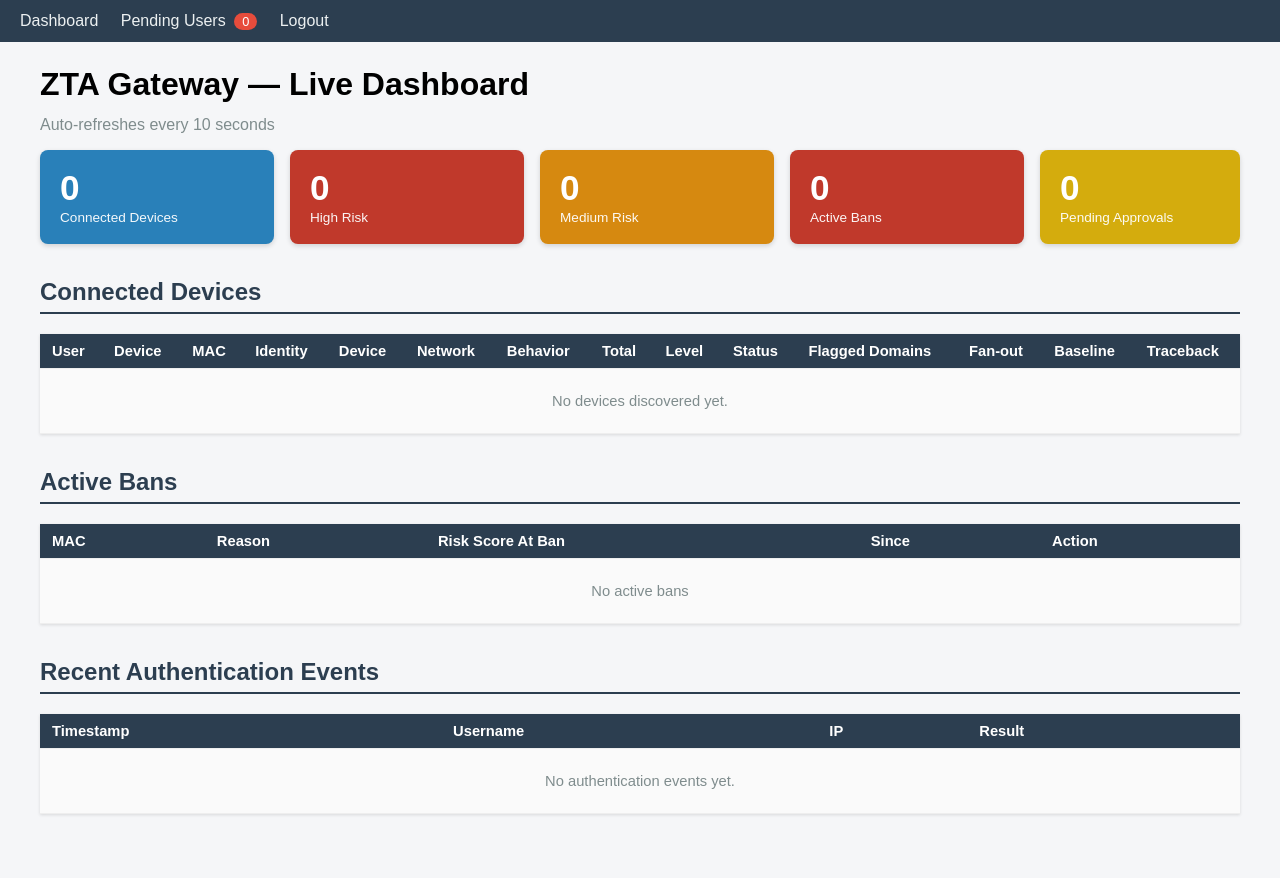
After one commit to mayu3000/zta-gateway, a Flask app: page /admin in a window 1280 px wide. The commit adds this page. Run offline with Flask 3, Linux system fonts and the light colour scheme; the visitor is signed in with stand-in values (Sample User, id 1).

Commit message:
Phase 6: admin dashboard polish, self-registration, user approval queue, live monitoring
Co-Authored-By: Claude Code <noreply@anthropic.com>

```diff
--- a/app/__init__.py
+++ b/app/__init__.py
@@ -14,7 +14,10 @@ def create_app():
         # create a default admin user if none exists (Phase 1 shortcut)
         if not User.query.filter_by(username="admin").first():
             admin = User(username="admin",
-                         password_hash=generate_password_hash("admin123"))
+                         email="admin@local",
+                         password_hash=generate_password_hash("admin123"),
+                         status="approved",
+                         is_admin=True)
             db.session.add(admin)
             db.session.commit()
 
--- a/app/models.py
+++ b/app/models.py
@@ -7,7 +7,12 @@ db = SQLAlchemy()
 class User(db.Model):
     id = db.Column(db.Integer, primary_key=True)
     username = db.Column(db.String(80), unique=True, nullable=False)
+    email = db.Column(db.String(120), unique=True, nullable=True)
     password_hash = db.Column(db.String(200), nullable=False)
+    # Phase 6: registration workflow — pending until an admin approves.
+    status = db.Column(db.String(20), default="pending")  # pending/approved/rejected
+    registered_at = db.Column(db.DateTime, default=datetime.utcnow)
+    is_admin = db.Column(db.Boolean, default=False)
 
 
 class AuthEvent(db.Model):
--- a/app/routes.py
+++ b/app/routes.py
@@ -1,6 +1,7 @@
-from flask import Blueprint, render_template, request, redirect, session, url_for
-from werkzeug.security import check_password_hash
+from flask import Blueprint, render_template, request, redirect, session, url_for, flash
+from werkzeug.security import check_password_hash, generate_password_hash
 from datetime import datetime
+from sqlalchemy.exc import IntegrityError
 from .models import User, Device, AuthEvent, Ban, db
 from .enforcement.quarantine import release_device
 from .logging.forensic import log_forensic_event
@@ -8,6 +9,13 @@ from .traceback.tracer import reconstruct_timeline
 from .sync_devices import sync_devices
 
 main = Blueprint("main", __name__)
+
+
+def _require_login():
+    if "user" not in session:
+        return redirect(url_for("main.login"))
+    return None
+
 
 @main.route("/login", methods=["GET", "POST"])
 def login():
@@ -21,25 +29,130 @@ def login():
             result="Success" if success else "Failed",
         ))
         db.session.commit()
-        if success:
-            session["user"] = user.username
-            return redirect(url_for("main.dashboard"))
-        return "Invalid credentials", 401
+        if not success:
+            return "Invalid credentials", 401
+        if user.status != "approved":
+            return "Your account is pending admin approval.", 403
+        session["user"] = user.username
+        return redirect(url_for("main.admin_dashboard"))
     return render_template("login.html")
 
+
+@main.route("/register", methods=["GET", "POST"])
+def register():
+    if request.method == "POST":
+        username = request.form.get("username", "").strip()
+        email = request.form.get("email", "").strip()
+        password = request.form.get("password", "")
+        confirm = request.form.get("confirm", "")
+
+        if not username or not password or not email:
+            return "Username, email and password are all required.", 400
+        if password != confirm:
+            return "Passwords do not match.", 400
+        if User.query.filter_by(username=username).first():
+            return "Username already taken.", 400
+        if User.query.filter_by(email=email).first():
+            return "Email already registered.", 400
+
+        try:
+            db.session.add(User(
+                username=username,
+                email=email,
+                password_hash=generate_password_hash(password),
+                status="pending",
+                is_admin=False,
+            ))
+            db.session.commit()
+        except IntegrityError:
+            db.session.rollback()
+            return "Username or email already registered.", 400
+
+        flash("Registration submitted. An admin must approve your account before you can log in.")
+        return redirect(url_for("main.login"))
+    return render_template("register.html")
+
+
+@main.route("/admin/pending")
+def pending_users():
+    guard = _require_login()
+    if guard:
+        return guard
+    pending = User.query.filter_by(status="pending").order_by(
+        User.registered_at.asc()).all()
+    return render_template("pending_users.html", pending=pending)
+
+
+@main.route("/admin/approve/<int:user_id>", methods=["POST"])
+def approve_user(user_id):
+    guard = _require_login()
+    if guard:
+        return guard
+    user = User.query.get(user_id)
+    if not user:
+        return "User not found", 404
+    user.status = "approved"
+    db.session.commit()
+    log_forensic_event(user.username, "USER_APPROVED",
+                       f"Approved registration for {user.username}")
+    return redirect(url_for("main.pending_users"))
+
+
+@main.route("/admin/reject/<int:user_id>", methods=["POST"])
+def reject_user(user_id):
+    guard = _require_login()
+    if guard:
+        return guard
+    user = User.query.get(user_id)
+    if not user:
+        return "User not found", 404
+    user.status = "rejected"
+    db.session.commit()
+    log_forensic_event(user.username, "USER_REJECTED",
+                       f"Rejected registration for {user.username}")
+    return redirect(url_for("main.pending_users"))
+
+
+@main.route("/admin")
+def admin_dashboard():
+    guard = _require_login()
+    if guard:
+        return guard
+    devices = Device.query.all()
+    active_bans = Ban.query.filter_by(active=True).order_by(Ban.since.desc()).all()
+    pending = User.query.filter_by(status="pending").all()
+    recent_events = (AuthEvent.query
+                     .order_by(AuthEvent.timestamp.desc())
+                     .limit(20).all())
+
+    stats = {
+        "total_devices": len(devices),
+        "high_risk": sum(1 for d in devices if d.risk_level == "HIGH"),
+        "medium_risk": sum(1 for d in devices if d.risk_level == "MEDIUM"),
+        "active_bans": len(active_bans),
+        "pending_users": len(pending),
+    }
+    return render_template("admin.html", devices=devices,
+                           active_bans=active_bans,
+                           recent_events=recent_events,
+                           pending_users=pending,
+                           stats=stats)
+
+
+# Backwards-compat: the Phase 1-5 dashboard now lives at /admin.
 @main.route("/dashboard")
 def dashboard():
-    if "user" not in session:
-        return redirect(url_for("main.login"))
-    devices = Device.query.all()
-    active_bans = Ban.query.filter_by(active=True).order_by(Ban.since.desc()).all()
-    return render_template("dashboard.html", devices=devices,
-                           active_bans=active_bans)
+    guard = _require_login()
+    if guard:
+        return guard
+    return redirect(url_for("main.admin_dashboard"))
+
 
 @main.route("/admin/unban/<mac>", methods=["POST"])
 def unban(mac):
-    if "user" not in session:
-        return redirect(url_for("main.login"))
+    guard = _require_login()
+    if guard:
+        return guard
     ban = Ban.query.filter_by(mac=mac, active=True).first()
     if ban:
         ban.active = False
@@ -52,14 +165,17 @@ def unban(mac):
         device.status = "unknown"
     db.session.commit()
     log_forensic_event(mac, "UNBAN", "Released from quarantine (status -> unknown)")
-    return redirect(url_for("main.dashboard"))
+    return redirect(url_for("main.admin_dashboard"))
+
 
 @main.route("/admin/traceback/<mac>")
 def traceback_view(mac):
-    if "user" not in session:
-        return redirect(url_for("main.login"))
+    guard = _require_login()
+    if guard:
+        return guard
     data = reconstruct_timeline(mac)
     return render_template("traceback.html", data=data)
+
 
 @main.route("/logout")
 def logout():
--- /dev/null
+++ b/app/templates/admin.html
@@ -0,0 +1,159 @@
+<!doctype html>
+<html>
+<head>
+  <meta charset="utf-8">
+  <meta http-equiv="refresh" content="10">
+  <title>ZTA Gateway — Admin Dashboard</title>
+  <style>
+    body { font-family: sans-serif; margin: 0; background: #f5f6f8;
+           padding-bottom: 40px; }
+    nav { background: #2c3e50; padding: 12px 20px; }
+    nav a { color: #ecf0f1; margin-right: 18px; text-decoration: none; }
+    nav a:hover { text-decoration: underline; }
+    .badge { background: #e74c3c; color: #fff; border-radius: 10px;
+             padding: 1px 8px; font-size: .8em; margin-left: 4px; }
+    .wrap { max-width: 1200px; margin: 24px auto; padding: 0 20px; }
+
+    .tiles { display: flex; gap: 16px; margin-bottom: 28px; flex-wrap: wrap; }
+    .tile { flex: 1; min-width: 160px; border-radius: 8px; color: #fff;
+            padding: 18px 20px; box-shadow: 0 2px 5px rgba(0,0,0,.15); }
+    .tile .num { font-size: 2.2em; font-weight: 700; display: block; }
+    .tile .lbl { font-size: .85em; opacity: .95; }
+    a.tile-link { text-decoration: none; }
+    .t-blue { background: #2980b9; }
+    .t-red { background: #c0392b; }
+    .t-orange { background: #d68910; }
+    .t-yellow { background: #d4ac0d; }
+    .t-green { background: #27ae60; }
+
+    h2 { color: #2c3e50; border-bottom: 2px solid #2c3e50;
+         padding-bottom: 6px; margin-top: 34px; }
+    table { border-collapse: collapse; width: 100%; background: #fff;
+            box-shadow: 0 1px 3px rgba(0,0,0,.12); }
+    th, td { text-align: left; padding: 9px 12px; border-bottom: 1px solid #eee;
+             font-size: .92em; }
+    th { background: #2c3e50; color: #fff; }
+    tr:nth-child(even) { background: #fafafa; }
+    tr.success { background: #d4edda !important; }
+    tr.failed { background: #f8d7da !important; }
+    button { padding: 5px 14px; border: none; border-radius: 4px;
+             color: #fff; cursor: pointer; }
+    button.unban { background: #e67e22; }
+    .empty { padding: 24px; text-align: center; color: #7f8c8d; }
+    a.dim { color: #7f8c8d; }
+  </style>
+</head>
+<body>
+<nav>
+  <a href="{{ url_for('main.admin_dashboard') }}">Dashboard</a>
+  <a href="{{ url_for('main.pending_users') }}">Pending Users
+    <span class="badge">{{ stats.pending_users }}</span></a>
+  <a href="{{ url_for('main.logout') }}">Logout</a>
+</nav>
+
+<div class="wrap">
+  <h1>ZTA Gateway — Live Dashboard</h1>
+  <p style="color:#7f8c8d; margin-top:-8px">Auto-refreshes every 10 seconds</p>
+
+  <div class="tiles">
+    <div class="tile t-blue">
+      <span class="num">{{ stats.total_devices }}</span>
+      <span class="lbl">Connected Devices</span>
+    </div>
+    <div class="tile t-red">
+      <span class="num">{{ stats.high_risk }}</span>
+      <span class="lbl">High Risk</span>
+    </div>
+    <div class="tile t-orange">
+      <span class="num">{{ stats.medium_risk }}</span>
+      <span class="lbl">Medium Risk</span>
+    </div>
+    <div class="tile t-red">
+      <span class="num">{{ stats.active_bans }}</span>
+      <span class="lbl">Active Bans</span>
+    </div>
+    <a class="tile-link" href="{{ url_for('main.pending_users') }}">
+      <div class="tile t-yellow">
+        <span class="num">{{ stats.pending_users }}</span>
+        <span class="lbl">Pending Approvals</span>
+      </div>
+    </a>
+  </div>
+
+  <h2>Connected Devices</h2>
+  <table>
+    <tr>
+      <th>User</th><th>Device</th><th>MAC</th>
+      <th>Identity</th><th>Device</th><th>Network</th><th>Behavior</th>
+      <th>Total</th><th>Level</th><th>Status</th><th>Flagged Domains</th>
+      <th>Fan-out</th><th>Baseline</th><th>Traceback</th>
+    </tr>
+    {% for d in devices %}
+    <tr style="background-color:
+        {{ 'salmon' if d.risk_level == 'HIGH' else ('khaki' if d.risk_level == 'MEDIUM' else 'lightgreen') }}">
+      <td>{{ d.user or '-' }}</td>
+      <td>{{ d.hostname or '-' }}</td>
+      <td>{{ d.mac }}</td>
+      <td>{{ d.identity_risk }}</td>
+      <td>{{ d.device_risk }}</td>
+      <td>{{ d.network_risk }}</td>
+      <td>{{ d.behavior_risk }}</td>
+      <td><b>{{ d.total_risk }}</b></td>
+      <td>{{ d.risk_level }}</td>
+      <td>{{ d.status }}</td>
+      <td>{{ d.flagged_domains or '-' }}</td>
+      <td>{{ d.fan_out }}</td>
+      <td>
+        {% if d.baseline and d.baseline.learning_complete %}
+          Learned ({{ d.baseline.sample_count }})
+        {% elif d.baseline %}
+          Learning ({{ d.baseline.sample_count }}/20)
+        {% else %}
+          No data yet
+        {% endif %}
+      </td>
+      <td><a href="{{ url_for('main.traceback_view', mac=d.mac) }}">timeline</a></td>
+    </tr>
+    {% else %}
+    <tr><td colspan="14" class="empty">No devices discovered yet.</td></tr>
+    {% endfor %}
+  </table>
+
+  <h2>Active Bans</h2>
+  <table>
+    <tr><th>MAC</th><th>Reason</th><th>Risk Score At Ban</th><th>Since</th><th>Action</th></tr>
+    {% for b in active_bans %}
+    <tr>
+      <td>{{ b.mac }}</td>
+      <td>{{ b.reason }}</td>
+      <td>{{ b.risk_score_at_ban }}</td>
+      <td>{{ b.since }}</td>
+      <td>
+        <form method="post" action="{{ url_for('main.unban', mac=b.mac) }}"
+              onsubmit="return confirm('Release this device from quarantine? It will return to unknown status and must re-earn trust.');">
+          <button type="submit" class="unban">Unban</button>
+        </form>
+      </td>
+    </tr>
+    {% else %}
+    <tr><td colspan="5" class="empty">No active bans</td></tr>
+    {% endfor %}
+  </table>
+
+  <h2>Recent Authentication Events</h2>
+  <table>
+    <tr><th>Timestamp</th><th>Username</th><th>IP</th><th>Result</th></tr>
+    {% for e in recent_events %}
+    <tr class="{{ 'success' if e.result == 'Success' else 'failed' }}">
+      <td>{{ e.timestamp }}</td>
+      <td>{{ e.username }}</td>
+      <td>{{ e.ip }}</td>
+      <td><b>{{ e.result }}</b></td>
+    </tr>
+    {% else %}
+    <tr><td colspan="4" class="empty">No authentication events yet.</td></tr>
+    {% endfor %}
+  </table>
+</div>
+</body>
+</html>
```
Also changed, not shown: CLAUDE.md (+31 -0 lines), app/templates/dashboard.html (deleted, +0 -68 lines), app/templates/login.html (+31 -5 lines), app/templates/pending_users.html (added, +60 -0 lines), app/templates/register.html (added, +32 -0 lines), app/templates/traceback.html (+25 -1 lines).
